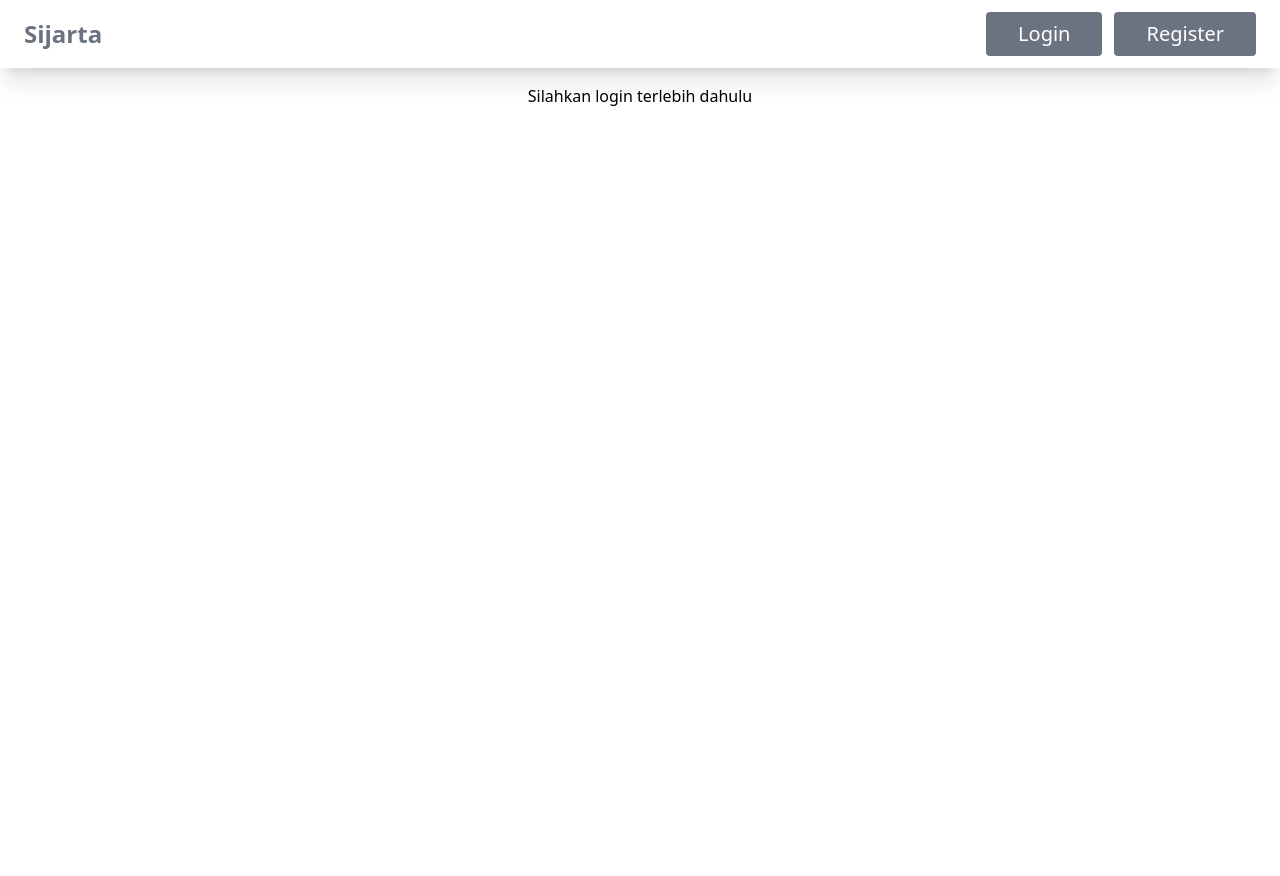
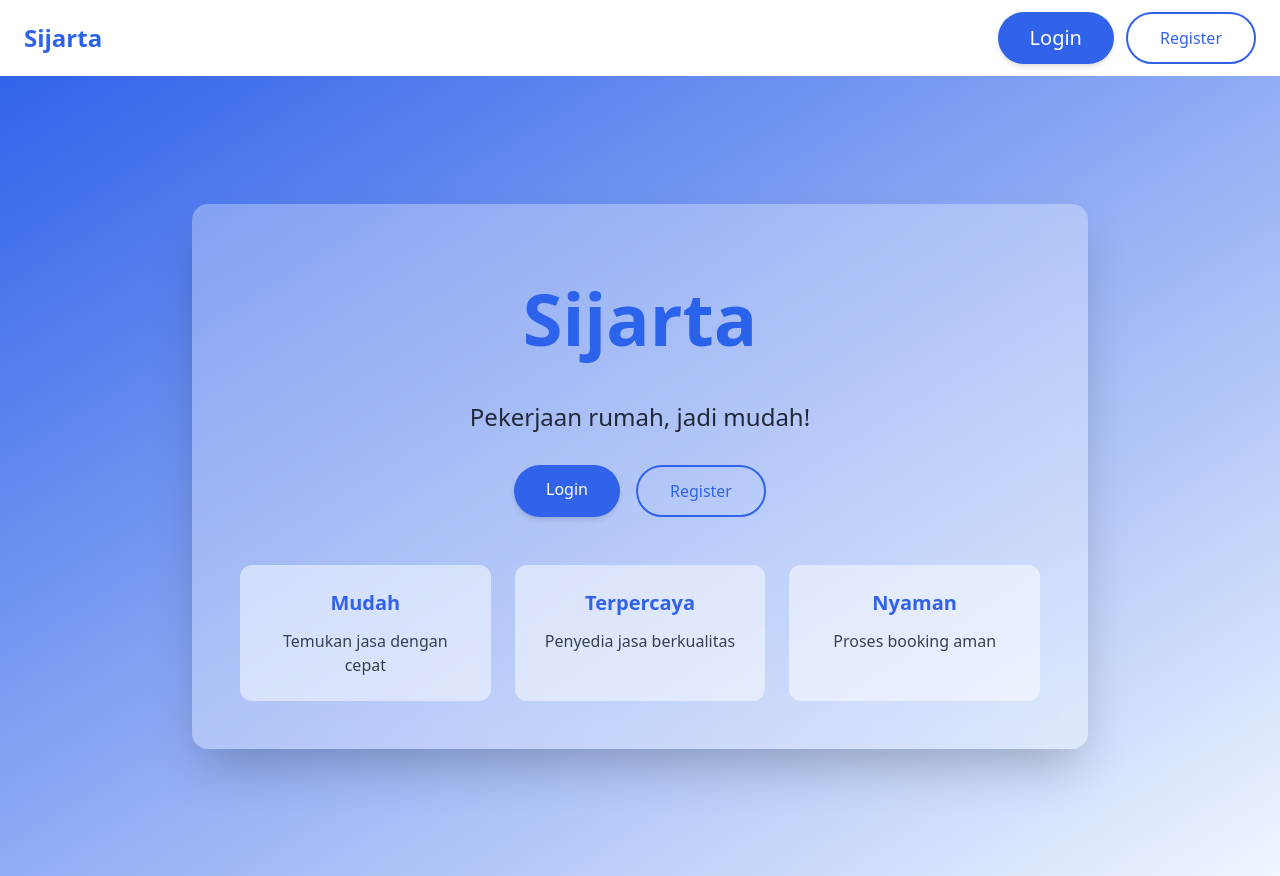
Before and after one commit to Sijarta-OPM/sijarta-tk3, a Django app: page / in a window 1280 px wide. Before the commit the page ends 106 px from the top, so only its background shows below. Run offline with Django 5.2, Linux system fonts and the light colour scheme; some libraries are stand-ins or nearby versions.

Commit message:
landing page is looksMaxxing

```diff
--- a/main/templates/homepage.html
+++ b/main/templates/homepage.html
@@ -1,4 +1,5 @@
 {% extends 'base.html' %}
+
 {% block content %}
 
 {% if logged_in %}
@@ -137,6 +138,42 @@
         }
     </script>
 {% else %}
-    <p class="text-center py-4">Silahkan login terlebih dahulu</p>
+<div class="min-h-screen bg-gradient-to-br from-[#3163ea] to-[#eff6ff] flex items-center justify-center px-4 py-12">
+    <div class="max-w-4xl w-full bg-white/30 backdrop-blur-md rounded-2xl shadow-2xl overflow-hidden">
+        <div class="p-12 text-center">
+            <!-- Title dengan Gradient dan Font yang Sudah Ada -->
+            <h1 class="text-7xl font-extrabold text-transparent bg-clip-text bg-gradient-to-r from-[#3163ea] to-blue-600 mb-4 leading-relaxed py-2">
+                Sijarta
+            </h1>
+            <p class="text-2xl text-gray-800 mb-8 font-medium">
+                Pekerjaan rumah, jadi mudah!
+            </p>
+
+            <div class="flex justify-center space-x-4">
+                <a href="/login" class="px-8 py-3 bg-[#3163ea] text-white rounded-full hover:bg-blue-700 transition-colors duration-300 shadow-md">
+                    Login
+                </a>
+                <a href="/register" class="px-8 py-3 border-2 border-[#3163ea] text-[#3163ea] rounded-full hover:bg-[#3163ea] hover:text-white transition-colors duration-300">
+                    Register
+                </a>
+            </div>
+
+            <div class="mt-12 grid md:grid-cols-3 gap-6">
+                <div class="bg-white/50 p-6 rounded-xl hover:bg-white/70 transition-all duration-300">
+                    <h3 class="text-xl font-bold text-[#3163ea] mb-3">Mudah</h3>
+                    <p class="text-gray-700">Temukan jasa dengan cepat</p>
+                </div>
+                <div class="bg-white/50 p-6 rounded-xl hover:bg-white/70 transition-all duration-300">
+                    <h3 class="text-xl font-bold text-[#3163ea] mb-3">Terpercaya</h3>
+                    <p class="text-gray-700">Penyedia jasa berkualitas</p>
+                </div>
+                <div class="bg-white/50 p-6 rounded-xl hover:bg-white/70 transition-all duration-300">
+                    <h3 class="text-xl font-bold text-[#3163ea] mb-3">Nyaman</h3>
+                    <p class="text-gray-700">Proses booking aman</p>
+                </div>
+            </div>
+        </div>
+    </div>
+</div>
 {% endif %}
 {% endblock content %}
--- a/templates/navbar.html
+++ b/templates/navbar.html
@@ -1,40 +1,49 @@
-<nav class="bg-white shadow-xl ">
+<nav class="bg-white shadow-xl">
     <div class="flex justify-between px-6">
         <div class="flex space-x-7">
             <a href="{% url 'home' %}" class="flex items-center py-2">
-                    <span class="font-bold text-2xl text-gray-500 ">Sijarta</span>
+                <!-- SIJARTA dengan gaya gradasi yang sama seperti homepage -->
+                <span class="font-extrabold text-2xl text-transparent bg-clip-text bg-gradient-to-r from-[#3163ea] to-blue-600">
+                    Sijarta
+                </span>
             </a>
         </div>
 
         <div class="hidden md:flex items-center py-3 ml-24 space-x-1">
             {% if logged_in %}
                 <a href="{% url 'home' %}" class="py-2 px-3 bg-gray-100 hover:bg-gray-300 rounded-lg text-lg text-gray-500 hover:text-gray-900 transition duration-300">Home</a>
-                    <a href="{%url 'mypay:show_mypay'%}" class="py-2 px-3 bg-gray-100 hover:bg-gray-300 text-gray-500 rounded-lg text-lg hover:text-gray-900 transition duration-300">MyPay</a>
+                <a href="{% url 'mypay:show_mypay' %}" class="py-2 px-3 bg-gray-100 hover:bg-gray-300 text-gray-500 rounded-lg text-lg hover:text-gray-900 transition duration-300">MyPay</a>
 
                 {% if is_pelanggan %}
-                        <a href="{% url 'kelola_status_pesanan' user.0%}" class="py-2 px-3 bg-gray-100 hover:bg-gray-300 text-lg text-gray-500 rounded-lg  hover:text-gray-900 transition duration-300">Kelola Pesanan Saya</a>
+                    <a href="{% url 'kelola_status_pesanan' user.0 %}" class="py-2 px-3 bg-gray-100 hover:bg-gray-300 text-lg text-gray-500 rounded-lg hover:text-gray-900 transition duration-300">Kelola Pesanan Saya</a>
                     <a href="{% url 'diskon' %}" class="py-2 px-3 bg-gray-100 hover:bg-gray-300 text-lg text-gray-500 rounded-lg hover:text-gray-900 transition duration-300">Diskon</a>
                 {% else %}
                     <a href="{% url 'pekerjaan_jasa' %}" class="py-2 px-3 bg-gray-100 hover:bg-gray-300 text-lg text-gray-500 rounded-lg hover:text-gray-900 transition duration-300">Kelola Pekerjaan Saya</a>
                     <a href="{% url 'status_pekerjaan_jasa' %}" class="py-2 px-3 bg-gray-100 hover:bg-gray-300 text-lg text-gray-500 rounded-lg hover:text-gray-900 transition duration-300">Kelola Status Pekerjaan</a>
                 {% endif %}
-                    <a href="{% url 'profile' user.0%}" class="py-2 px-3 bg-gray-100 hover:bg-gray-300 rounded-lg text-lg text-gray-500 hover:text-gray-900 transition duration-300">Profil</a>
+                <a href="{% url 'profile' user.0 %}" class="py-2 px-3 bg-gray-100 hover:bg-gray-300 rounded-lg text-lg text-gray-500 hover:text-gray-900 transition duration-300">Profil</a>
             {% else %}
                 <div class="flex items-center space-x-3">
-                        <a href="{% url 'login' %}" class="py-2 px-8 bg-gray-100 hover:bg-gray-300 font-medium text-xl text-white bg-gray-500 rounded hover:text-gray-900 transition duration-300">Login</a>
-                        <a href="{% url 'register' %}" class="py-2 px-8 bg-gray-100 hover:bg-gray-300 font-medium text-xl text-white bg-gray-500 rounded hover:bg-blue-600 transition duration-300">Register</a>
+                    <!-- Tombol Login dan Register yang lebih stylish -->
+                    <a href="{% url 'login' %}" class="px-8 py-3 bg-[#3163ea] hover:bg-blue-700 font-medium text-xl text-white rounded-full hover:text-gray-900 transition duration-300 shadow-md">
+                        Login
+                    </a>
+                    <a href="{% url 'register' %}" class="px-8 py-3 border-2 border-[#3163ea] text-[#3163ea] rounded-full hover:bg-[#3163ea] hover:text-white transition duration-300">
+                        Register
+                    </a>
                 </div>
             {% endif %}
         </div>
-            {% if logged_in%}
+
+        {% if logged_in %}
         <div class="md:flex hidden items-center space-x-2">
             <p class="py-2 px-4 font-medium text-xl text-gray-700 rounded transition duration-300">
                 {{ user.1 }}
                 {% if is_pelanggan or user_who_access_is_pelanggan %}
                 (Pelanggan)
-                    {%else%}
+                {% else %}
                 (Pekerja)
-                    {%endif%}
+                {% endif %}
             </p>
 
             <a href="{% url 'logout' %}" class="py-2 px-4 font-medium text-white bg-red-500 rounded hover:bg-red-600 transition duration-300">
@@ -59,6 +68,7 @@
         </div>
     </div>
 
+    <!-- Mobile Menu -->
     <div class="hidden mobile-menu md:hidden">
         <ul class="px-4 pt-2 pb-3 space-y-1 sm:px-3">
             {% if logged_in %}
```
Lines whose indentation alone changed are shown as unchanged.
